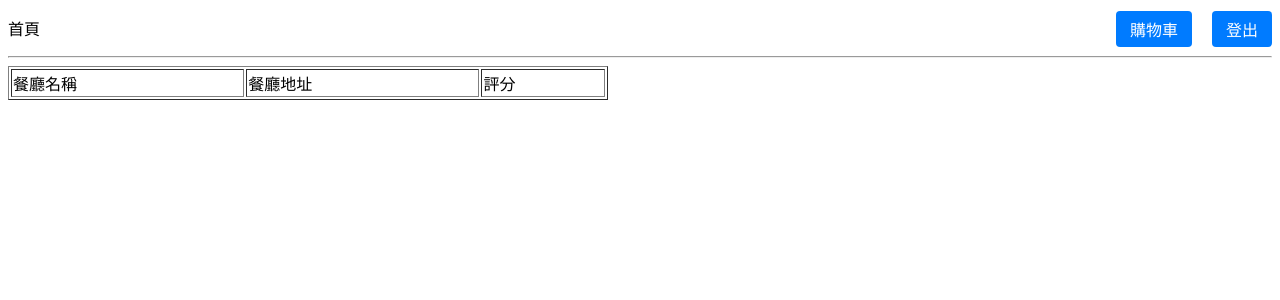
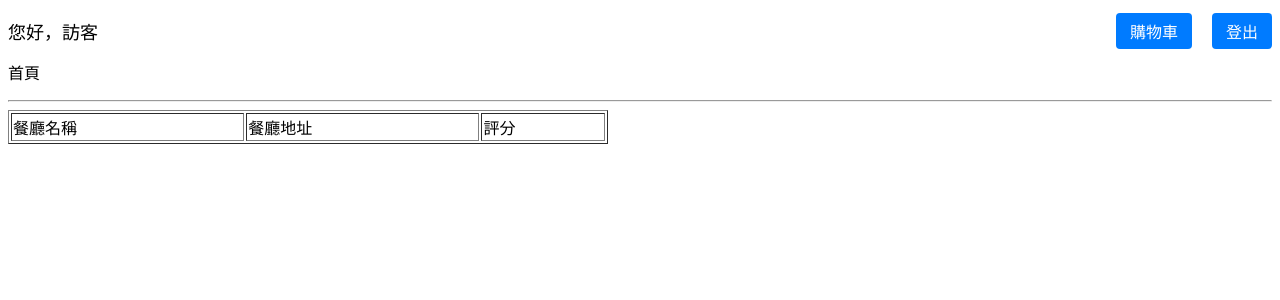
Before and after one commit to zngrande/homework, a Flask app: page /guestfrontPage in a window 1280 px wide. Shown: the top 300 px of the page. Run offline with Flask 3, Linux system fonts and the light colour scheme; data that the repository does not hold is empty.

```diff
--- a/app.py
+++ b/app.py
@@ -115,8 +115,9 @@ def front_page2():
 #客人看餐廳 渲染
 @app.route("/guestfrontPage")
 def restaurant_list():
+    name = session.get('name', '訪客')
     data = get_all_restaurants()
-    return render_template('guestfrontPage.html',data=data)
+    return render_template('guestfrontPage.html',data=data, name = name)
 
 @app.route("/restaurantdishlist/<string:name>")
 def dish_records(name):
--- a/dbUtils.py
+++ b/dbUtils.py
@@ -198,6 +198,7 @@ def get_cart_detail():
     cursor.execute(sql)
     return cursor.fetchall()
 
+#傳訂單給餐廳
 def send_dish(Gid):
     # 查詢購物車中的資料
     sql_select = """
@@ -229,6 +230,8 @@ def send_dish(Gid):
             print("購物車中沒有資料")
             return
 
+        print(cart_data)
+
         # 插入訂單並獲取自動生成的 order_id
         cursor.execute(sql_insert_order, (Gid,))
         order_id = cursor.lastrowid  # 獲取剛剛插入的訂單的 order_id
@@ -252,7 +255,7 @@ def send_dish(Gid):
 
         # 提交變更
         conn.commit()
-        return cursor.fetchall()
+        return "訂單成功送出", 200
 
     except mysql.connector.Error as e:
         print(f"資料庫錯誤: {e}")
--- a/templates/guestfrontPage.html
+++ b/templates/guestfrontPage.html
@@ -36,11 +36,18 @@
         .button.delete {
             background-color: #dc3545; /* 刪除按鈕的顏色 */
         }
+        .welcome-message {
+            font-size: 18px;
+            margin-bottom: 10px;
+        }
     </style>
 </head>
 <body>
     <a href="/cart" class="button cart-button">購物車</a> <!-- 購物車按鈕 -->
     <a href="/logout" class="button logout-button">登出</a> <!-- 登出按鈕 -->
+
+    <!-- 歡迎訊息 -->
+    <p class="welcome-message">您好，{{ name }}</p>
 
     <p>首頁</p>
     <hr />
```
